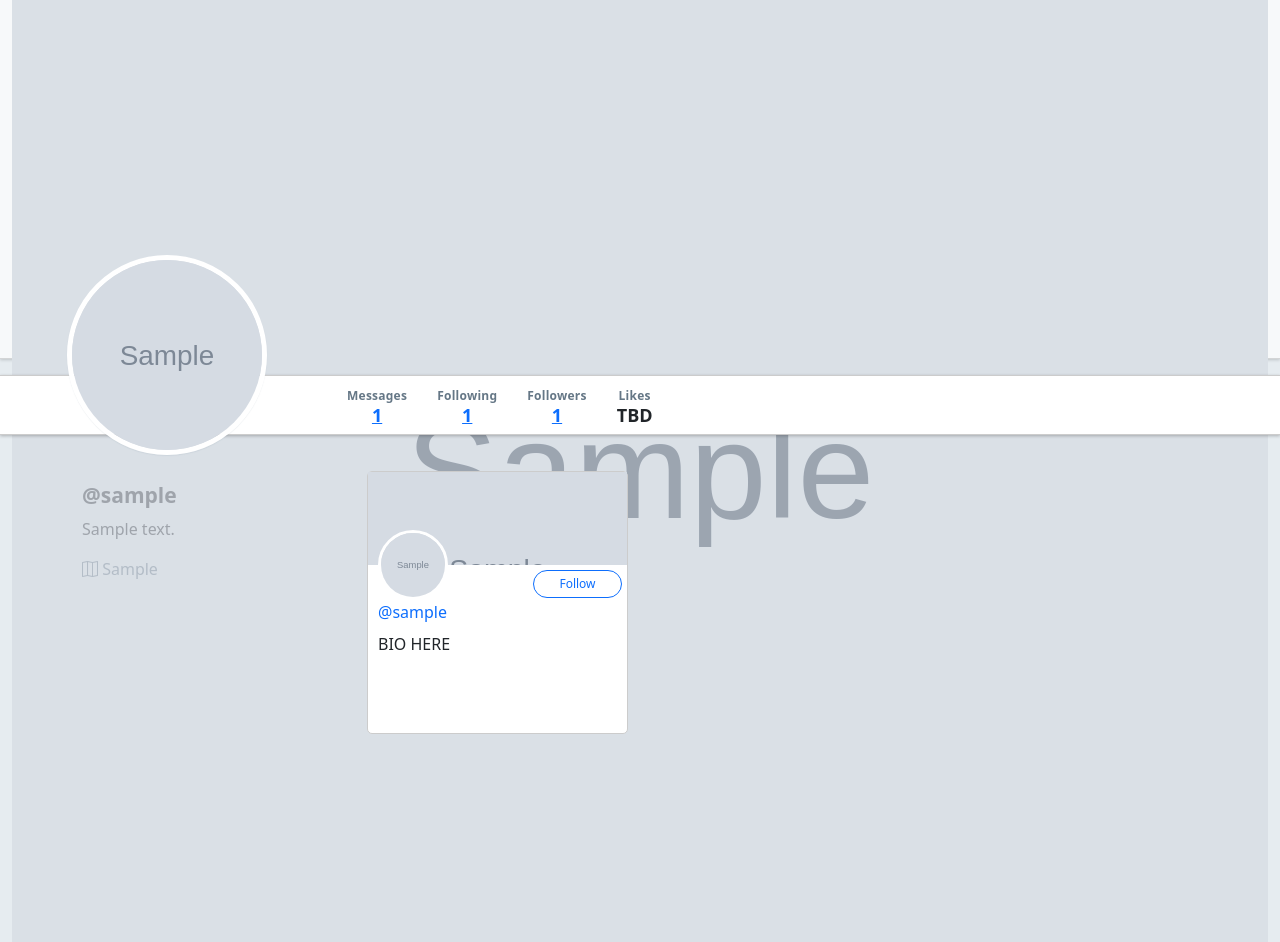
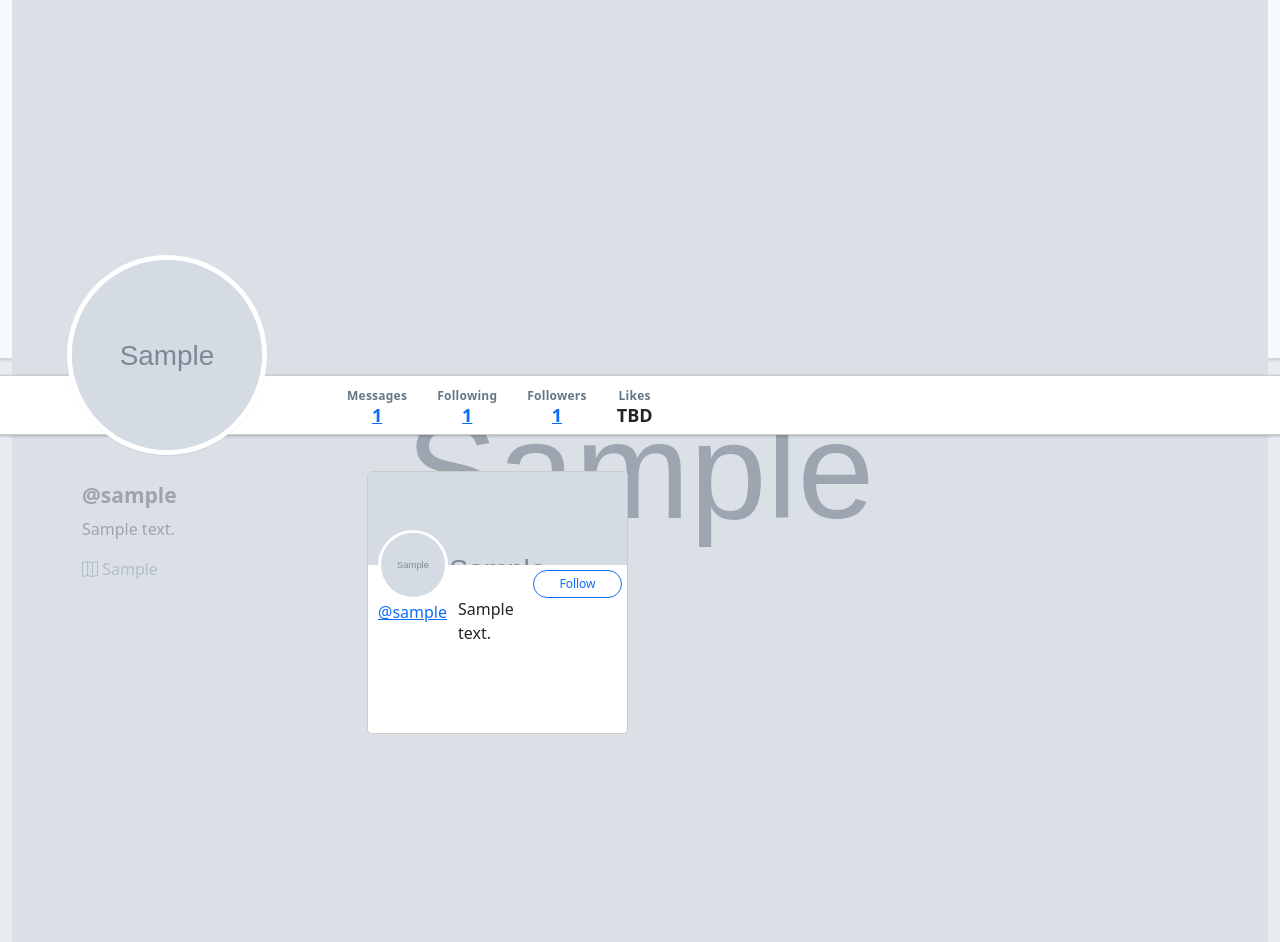
Before and after one commit to m-romberg/warbler, a Flask app: template templates/users/following.html in a window 1280 px wide. Shown: the part 47-989 px from the top of the page. Run offline with Flask 2, Linux system fonts and the light colour scheme; the template is opened without the code that fills it: values that come from a table or form of the project are taken from there, others are empty; tables that the repository leaves empty hold one stand-in row (values such as "Sample post"); grey boxes marked "Sample" are stand-in pictures.

Commit message:
fixed bios on followers and following

```diff
--- a/templates/users/followers.html
+++ b/templates/users/followers.html
@@ -21,6 +21,7 @@
                    class="card-image">
               <p>@{{ follower.username }}</p>
             </a>
+            <p class="card-bio">{{ follower.bio }}</p>
 
             {% if g.user.is_following(follower) %}
             <form method="POST"
@@ -36,7 +37,7 @@
             {% endif %}
 
           </div>
-          <p class="card-bio">BIO HERE</p>
+
         </div>
       </div>
     </div>
--- a/templates/users/following.html
+++ b/templates/users/following.html
@@ -14,12 +14,18 @@
                  class="card-hero">
           </div>
           <div class="card-contents">
+
             <a href="/users/{{ followed_user.id }}" class="card-link">
               <img src="{{ followed_user.image_url }}"
                    alt="Image for {{ followed_user.username }}"
                    class="card-image">
+            <div>
               <p>@{{ followed_user.username }}</p>
+            </div>
             </a>
+
+            <p class="card-bio">{{ followed_user.bio }}</p>
+
             {% if g.user.is_following(followed_user) %}
             <form method="POST"
                   action="/users/stop-following/{{ followed_user.id }}">
@@ -35,7 +41,7 @@
             {% endif %}
 
           </div>
-          <p class="card-bio">BIO HERE</p>
+
         </div>
       </div>
     </div>
--- a/templates/users/index.html
+++ b/templates/users/index.html
@@ -44,7 +44,7 @@
               {% endif %}
 
             </div>
-            <p class="card-bio">BIO HERE</p>
+            <p class="card-bio">{{ user.bio }}</p>
           </div>
         </div>
       </div>
```
